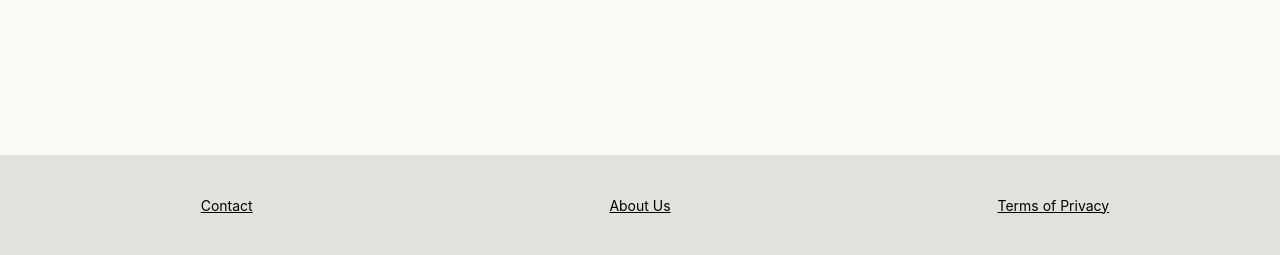
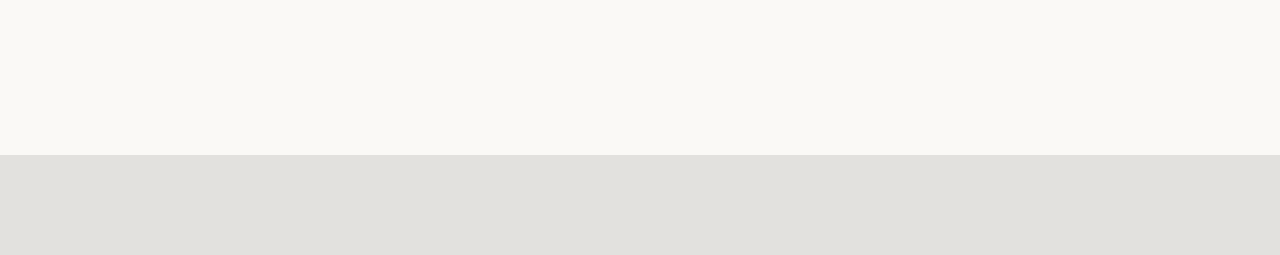
Before and after one commit to Jearevh/-Trends-Repository-Kapina-24-25, a Django app: page / in a window 1280 px wide. Shown: the part 545-800 px from the top of the page. Run offline with Django 5.2, Linux system fonts and the light colour scheme.

Commit message:
removed footer in base.html

```diff
--- a/myapp/templates/user/base.html
+++ b/myapp/templates/user/base.html
@@ -87,9 +87,7 @@
     <!-- Footer Section -->
     <div class="footer">
         <div class="footer-content">
-            <a href="#" class="footer-links">Contact</a>
-            <a href="#" class="footer-links">About Us</a>
-            <a href="#" class="footer-links">Terms of Privacy</a>
+
         </div>
     </div>
     <script>
```
